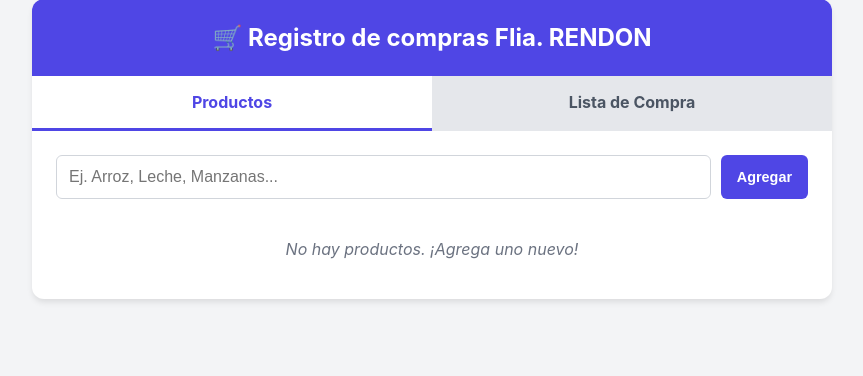
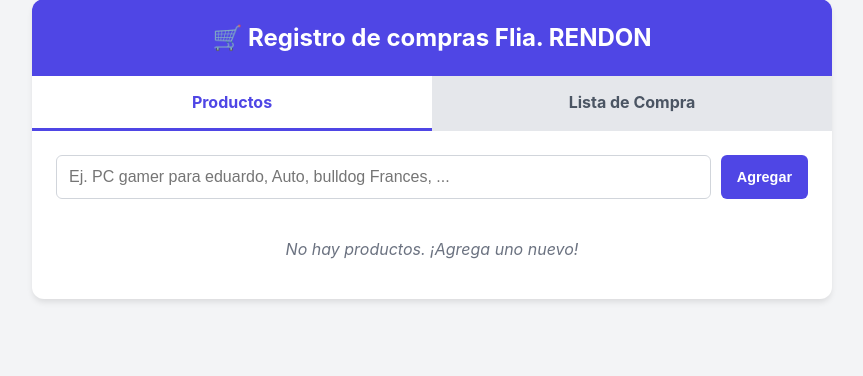
Before and after one commit to eduardozarco707/lista-de-compras, a Flask app: page / in a window 1280 px wide. Shown: the part 33-409 px from the top of the page, without its empty margins (208-1071 px from the left). Run offline with Flask 3, Linux system fonts and the light colour scheme; data that the repository does not hold is empty.

Commit message:
Update index.html

```diff
--- a/templates/index.html
+++ b/templates/index.html
@@ -129,7 +129,7 @@
     <!-- PESTAÑA PRODUCTOS -->
     <div id="productos-tab" class="content active">
         <div class="input-group">
-            <input type="text" id="input-producto" placeholder="Ej. Arroz, Leche, Manzanas..." onkeypress="if(event.key==='Enter') agregarProducto()">
+            <input type="text" id="input-producto" placeholder="Ej. PC gamer para eduardo, Auto, bulldog Frances, ..." onkeypress="if(event.key==='Enter') agregarProducto()">
             <button class="btn-add" onclick="agregarProducto()">Agregar</button>
         </div>
         <ul class="item-list" id="contenedor-productos">
```
